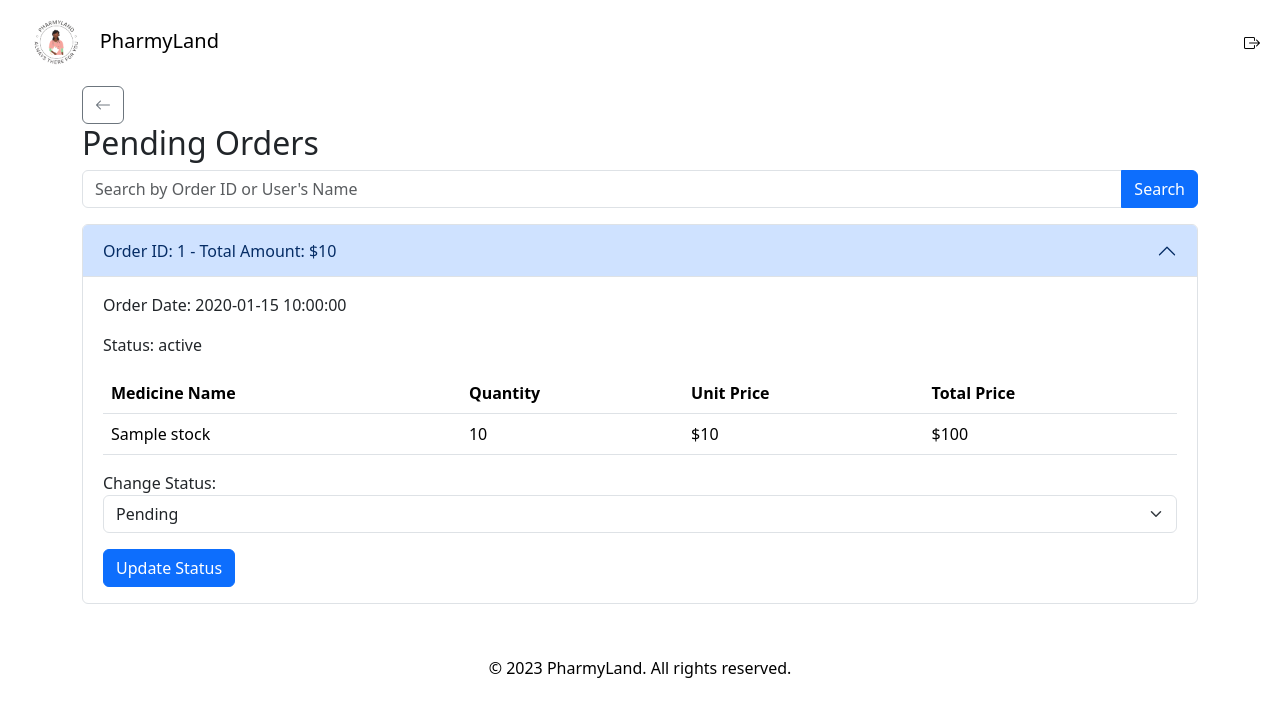
After one commit to rohan-dev-contact/college-mini-project, a PHP site: page /views/admin_orders.php in a window 1280 px wide, after a click that opens the changed part. The commit adds this page. Shown: the top 717 px of the page. Run offline with PHP 8.4, Linux system fonts and the light colour scheme; the visitor is signed in with stand-in values (Sample User, id 1); tables that the repository leaves empty or names only in its code hold one stand-in row (values such as "Sample post").

Commit message:
changes added

```diff
--- /dev/null
+++ b/views/admin_orders.php
@@ -0,0 +1,133 @@
+<?php
+require('../middleware/protected_page.php');
+
+require('../partials/header.php');
+require('../partials/navbar.php');
+require('../partials/footer.php');
+// session_start();
+print($header);
+?>
+
+<body>
+    <?php
+    print($adminNav);
+    ?>
+
+    <div class="container">
+        <a href="admin.php" class="btn btn-outline-secondary"><i class="bi bi-arrow-left"></i></a>
+        <h2>Pending Orders</h2>
+        <form method="get" class="mb-3">
+            <div class="input-group">
+                <input type="text" class="form-control" placeholder="Search by Order ID or User's Name" name="search">
+                <button type="submit" class="btn btn-primary">Search</button>
+            </div>
+        </form>
+        <?php
+        require('dbConnect.php');
+        if ($_SERVER["REQUEST_METHOD"] == "POST") {
+            // Process the form submission to update the order status
+            $order_id = $_POST['order_id'];
+            $new_status = $_POST['new_status'];
+
+            // Update the order status in the database
+            $update_query = "UPDATE orders SET status = :new_status WHERE order_id = :order_id";
+            $stmt_update = $pdo->prepare($update_query);
+            $stmt_update->bindParam(':order_id', $order_id, PDO::PARAM_INT);
+            $stmt_update->bindParam(':new_status', $new_status, PDO::PARAM_STR);
+            $stmt_update->execute();
+        }
+
+        $search = isset($_GET['search']) ? '%' . $_GET['search'] . '%' : '';
+        if($search!= ''){
+            $query = "SELECT o.*, u.name
+            FROM orders o
+            INNER JOIN users u ON o.user_id = u.id
+            WHERE o.status <> 'delivered'
+            AND (o.order_id LIKE :search OR u.name LIKE :search)
+            ORDER BY o.order_date DESC";
+            $stmt = $pdo->prepare($query);
+            $stmt->bindParam(':search', $search, PDO::PARAM_STR);
+        }else{
+            $query = "SELECT o.*, u.name
+            FROM orders o
+            INNER JOIN users u ON o.user_id = u.id
+            WHERE o.status <> 'delivered'
+            ORDER BY o.order_date DESC";
+            $stmt = $pdo->prepare($query);
+            // $stmt->bindParam(':search', $search, PDO::PARAM_STR);
+        }
+
+
+
+        $stmt->execute();
+
+        if ($stmt->rowCount() > 0) {
+            while ($row = $stmt->fetch(PDO::FETCH_ASSOC)) {
+                echo '<div class="accordion">';
+                echo '<div class="accordion-item">';
+                echo '<h2 class="accordion-header">';
+                echo '<button class="accordion-button" type="button" data-bs-toggle="collapse" data-bs-target="#order_' . $row['order_id'] . '">';
+                echo 'Order ID: ' . $row['order_id'] . ' - Total Amount: $' . $row['total_amount'];
+                echo '</button>';
+                echo '</h2>';
+                echo '<div id="order_' . $row['order_id'] . '" class="accordion-collapse collapse">';
+                echo '<div class="accordion-body">';
+                echo '<p>Order Date: ' . $row['order_date'] . '</p>';
+                echo '<p>Status: ' . $row['status'] . '</p>';
+
+                // Fetch order items for the current order
+                $order_id = $row['order_id'];
+                $query_items = "SELECT uc.quantity, s.medicine_name, s.price, uc.medicine_id
+                FROM user_carts uc
+                INNER JOIN stock s ON uc.medicine_id = s.id
+                WHERE uc.orderId = :order_id";
+                $stmt_items = $pdo->prepare($query_items);
+                $stmt_items->bindParam(':order_id', $order_id, PDO::PARAM_INT);
+                $stmt_items->execute();
+
+                echo '<table class="table">';
+                echo '<thead><tr><th>Medicine Name</th><th>Quantity</th><th>Unit Price</th><th>Total Price</th></tr></thead>';
+                echo '<tbody>';
+                while ($item = $stmt_items->fetch(PDO::FETCH_ASSOC)) {
+                    echo '<tr>';
+                    echo '<td>' . $item['medicine_name'] . '</td>';
+                    echo '<td>' . $item['quantity'] . '</td>';
+                    echo '<td>$' . $item['price'] . '</td>';
+                    echo '<td>$' . $item['price'] * $item['quantity'] . '</td>';
+                    echo '</tr>';
+                }
+                echo '</tbody>';
+                echo '</table>';
+
+                // Add the order status change form
+                echo '<form method="post">';
+                echo '<input type="hidden" name="order_id" value="' . $order_id . '">';
+                echo '<div class="mb-3">';
+                echo '<label for="new_status">Change Status:</label>';
+                echo '<select class="form-select" name="new_status">';
+                echo '<option value="pending">Pending</option>';
+                echo '<option value="processing">Processing</option>';
+                echo '<option value="shipped">Shipped</option>';
+                echo '<option value="delivered">Delivered</option>';
+                // Add more status options as needed
+                echo '</select>';
+                echo '</div>';
+                echo '<button type="submit" class="btn btn-primary">Update Status</button>';
+                echo '</form>';
+
+                echo '</div>';
+                echo '</div>';
+                echo '</div>';
+                echo '</div>';
+            }
+        } else {
+            echo '<p>You have no pending orders.</p>';
+        }
+        ?>
+    </div>
+
+
+        <?php print ($commonFooter)?>
+</body>
+
+</html>
--- a/views/user.php
+++ b/views/user.php
@@ -21,8 +21,8 @@ print($header);
             <div class="card-body">
                 <h5 class="card-title">Options</h5>
                 <ul class="list-group">
-                    <li class="list-group-item"><a style="text-decoration: none;" href="previous_orders.php">View Previous Orders</a></li>
-                    <li class="list-group-item"><a style="text-decoration: none;" href="current_orders.php">View Current Orders</a></li>
+                    <li class="list-group-item"><a style="text-decoration: none;" href="previous_orders.php">View Complete Orders</a></li>
+                    <li class="list-group-item"><a style="text-decoration: none;" href="current_orders.php">View Active Orders</a></li>
                     <li class="list-group-item"><a style="text-decoration: none;" href="address_book.php">Manage Address Book</a></li>
                 </ul>
             </div>
```
Also changed, not shown: views/admin.php (+25 -4 lines), views/admin_orders_processed.php (added, +130 -0 lines), views/previous_orders.php (added, +85 -0 lines).
